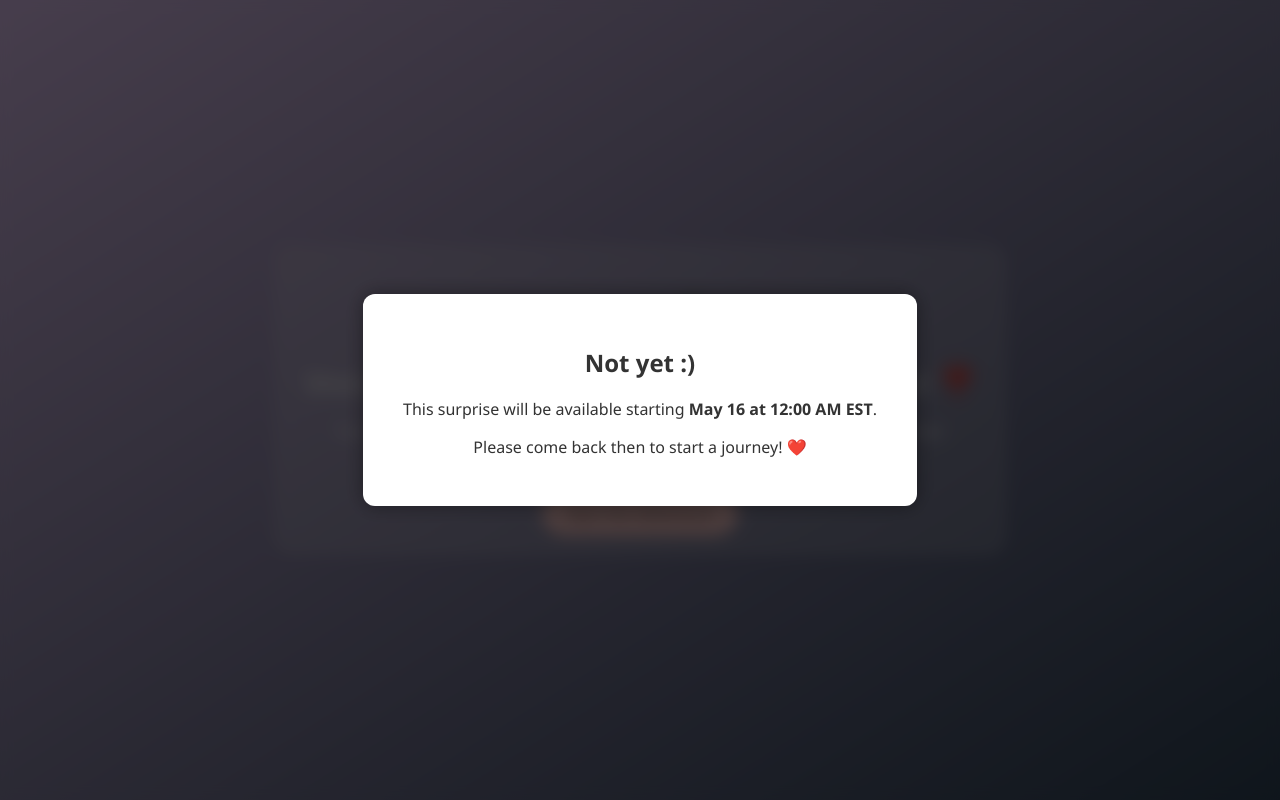
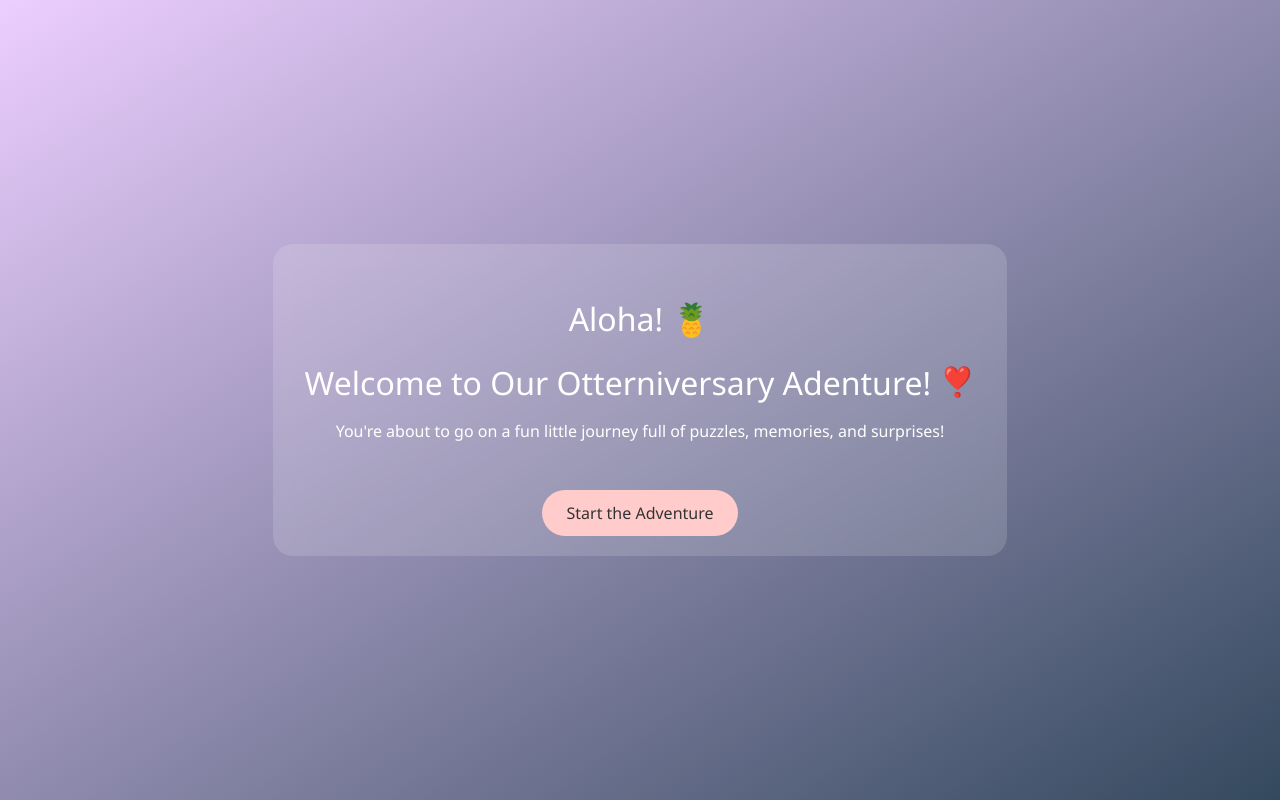
Before and after one commit to Steve-Jadav/otterly-surprised, a plain HTML site: page index.html in a window 1280 px wide. Drawn offline with Linux system fonts and the light colour scheme.

Commit message:
production testing

```diff
--- a/index.html
+++ b/index.html
@@ -218,7 +218,7 @@
   </script>
 
   <script>
-    const unlockTime = new Date("2025-05-16T00:00:00-04:00");
+    const unlockTime = new Date("2025-05-15T00:00:00-04:00");
     const now = new Date();
 
     if (now < unlockTime) {
```
